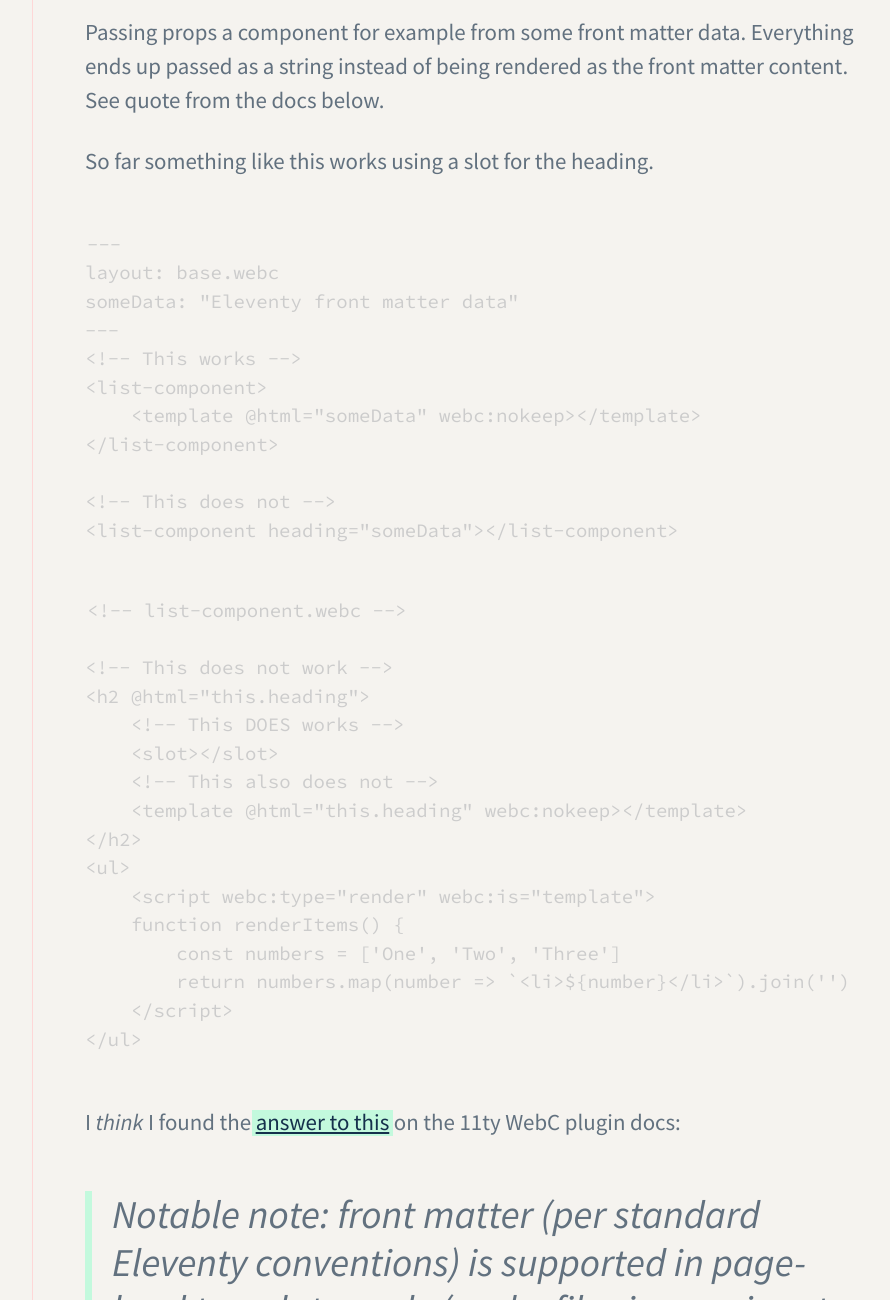
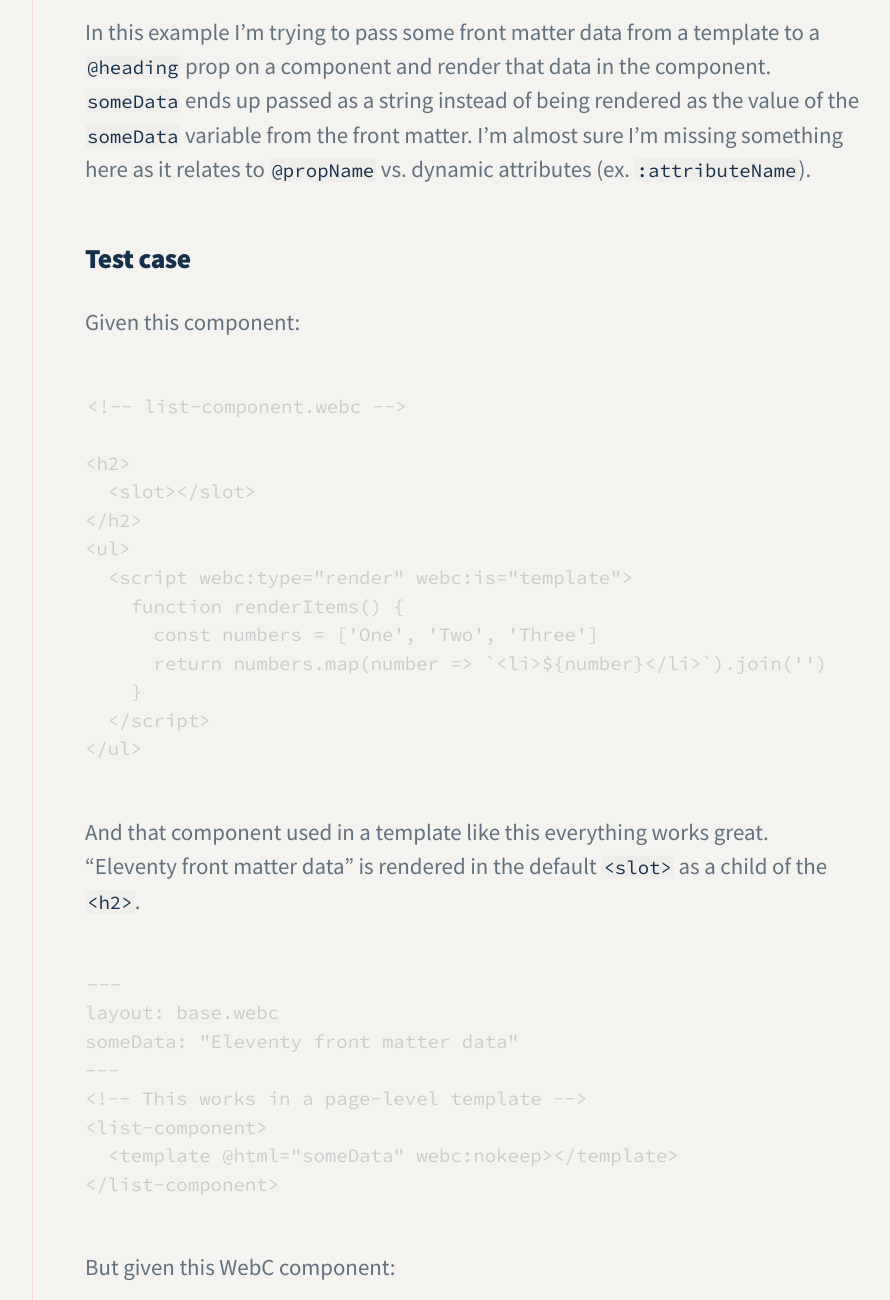
Before and after one commit to levimcg/levimcg.com, an Eleventy site: page src/blog/2022-10-28-eleventy-webc.md in a window 1280 px wide. Shown: the part 3340-4640 px from the top of the page, without its empty margins (72-962 px from the left). Built offline with nearby package versions, Linux system fonts and the light colour scheme; Eleventy itself is replaced by a stand-in of ours; code samples lack their colours; files that its build step writes are made by us from their sources.

Commit message:
Clarified test case

````diff
--- a/src/blog/2022-10-28-eleventy-webc.md
+++ b/src/blog/2022-10-28-eleventy-webc.md
@@ -28,8 +28,8 @@ I see a lot of potential here. You could do some very cool things when combined
 
 ```html
 <site-header>
-	<site-header-logo slot="logo"></site-header-logo>
-	<site-header-nav slot="nav"></site-header-nav>
+  <site-header-logo slot="logo"></site-header-logo>
+  <site-header-nav slot="nav"></site-header-nav>
 </site-header>
 ```
 
@@ -40,12 +40,12 @@ I see a lot of potential here. You could do some very cool things when combined
 ```html
 <h2><slot></slot></h2>
 <ul>
-	<script webc:type="render" webc:is="template">
-	function renderItems() {
-		const numbers = ['One', 'Two', 'Three']
-		return numbers.map(number => `<li>${number}</li>`).join('')
-	}
-	</script>
+  <script webc:type="render" webc:is="template">
+    function renderItems() {
+      const numbers = ['One', 'Two', 'Three']
+      return numbers.map(number => `<li>${number}</li>`).join('')
+    }
+  </script>
 </ul>
 ```
 
@@ -61,44 +61,74 @@ Maybe a lot of folks are going to prefer what feels, in my opinion, more like JS
 
 ###  Data with props and attributes
 
-Passing props a component for example from some front matter data. Everything ends up passed as a string instead of being rendered as the front matter content. See quote from the docs below.
+In this example I'm trying to pass some front matter data from a template to a `@heading` prop on a component and render that data in the component. `someData` ends up passed as a string instead of being rendered as the value of the `someData` variable from the front matter. I'm almost sure I'm missing something here as it relates to `@propName` vs. dynamic attributes (ex. `:attributeName`).
 
-So far something like this works using a slot for the heading.
+#### Test case
+
+Given this component:
+
+```html
+<!-- list-component.webc -->
+
+<h2>
+  <slot></slot>
+</h2>
+<ul>
+  <script webc:type="render" webc:is="template">
+    function renderItems() {
+      const numbers = ['One', 'Two', 'Three']
+      return numbers.map(number => `<li>${number}</li>`).join('')
+    }
+  </script>
+</ul>
+```
+
+And that component used in a template like this everything works great. "Eleventy front matter data" is rendered in the default `<slot>` as a child of the `<h2>`.
 
 ```html
 ---
 layout: base.webc
 someData: "Eleventy front matter data"
 ---
-<!-- This works -->
+<!-- This works in a page-level template -->
 <list-component>
-	<template @html="someData" webc:nokeep></template>
+  <template @html="someData" webc:nokeep></template>
 </list-component>
+```
 
-<!-- This does not -->
-<list-component heading="someData"></list-component>
-```
+But given this WebC component:
 
 ```html
 <!-- list-component.webc -->
 
-<!-- This does not work -->
-<h2 @html="this.heading">
-	<!-- This DOES works -->
-	<slot></slot>
-	<!-- This also does not -->
-	<template @html="this.heading" webc:nokeep></template>
-</h2>
+<h2 @html="this.heading"></h2>
 <ul>
-	<script webc:type="render" webc:is="template">
-	function renderItems() {
-		const numbers = ['One', 'Two', 'Three']
-		return numbers.map(number => `<li>${number}</li>`).join('')
-	</script>
+  <script webc:type="render" webc:is="template">
+    function renderItems() {
+      const numbers = ['One', 'Two', 'Three']
+      return numbers.map(number => `<li>${number}</li>`).join('')
+    }
+  </script>
 </ul>
 ```
 
-I *think* I found the [answer to this](https://www.11ty.dev/docs/languages/webc/#front-matter) on the 11ty WebC plugin docs:
+And that component used in a layout like this:
+
+```html
+---
+layout: base.webc
+someData: "Eleventy front matter data"
+---
+<!--
+  This DOES note work in a page-level template.
+  The heading prop gets render as the string "someData".
+-->
+<list-component @heading="someData"></list-component>
+```
+
+The `@heading` prop is rendered as the string "someData" instead of the value of the front matter variable passed in as the `@heading` prop on the `<list-component>` element.
+
+I *think* [this bit from the docs](https://www.11ty.dev/docs/languages/webc/#front-matter) on the 11ty site may have something to do with this:
 
 > Notable note: front matter (per standard Eleventy conventions) is supported in page-level templates only (.webc files in your input directory) and not in components...
 
````
